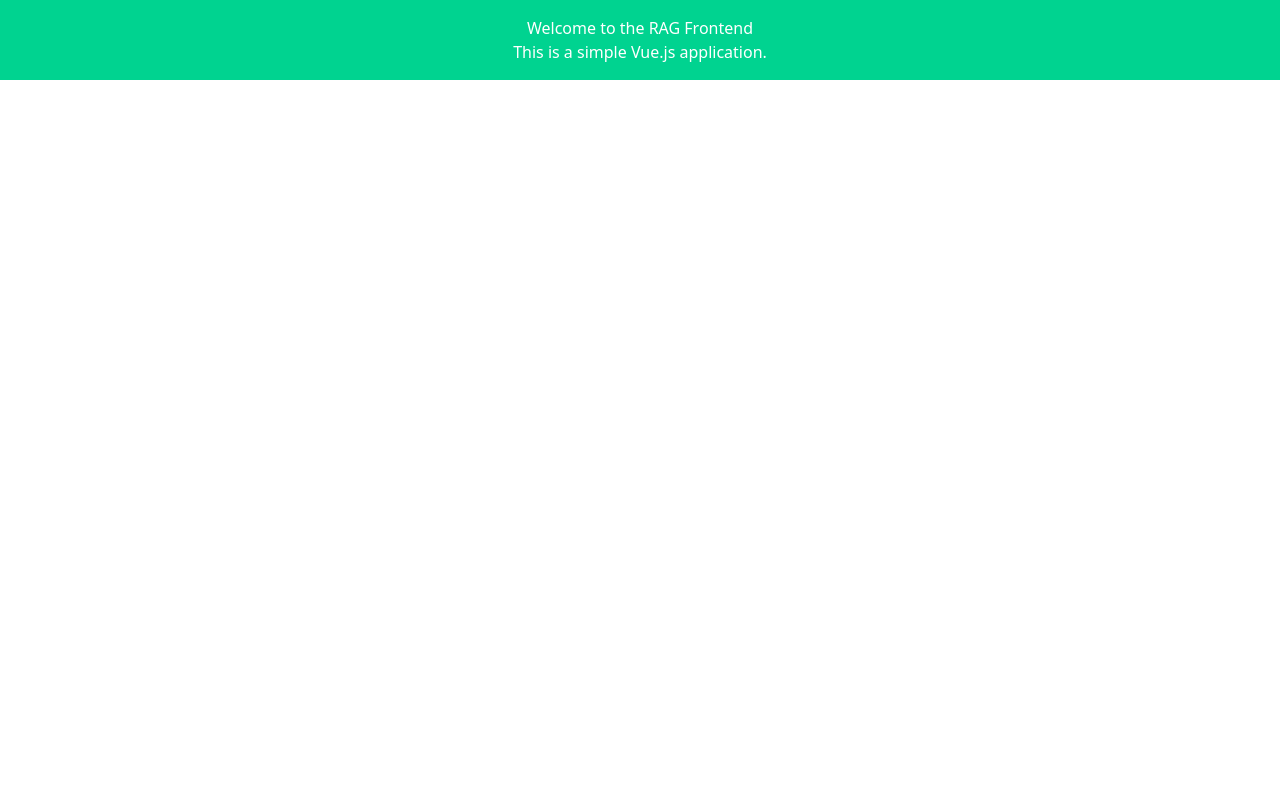
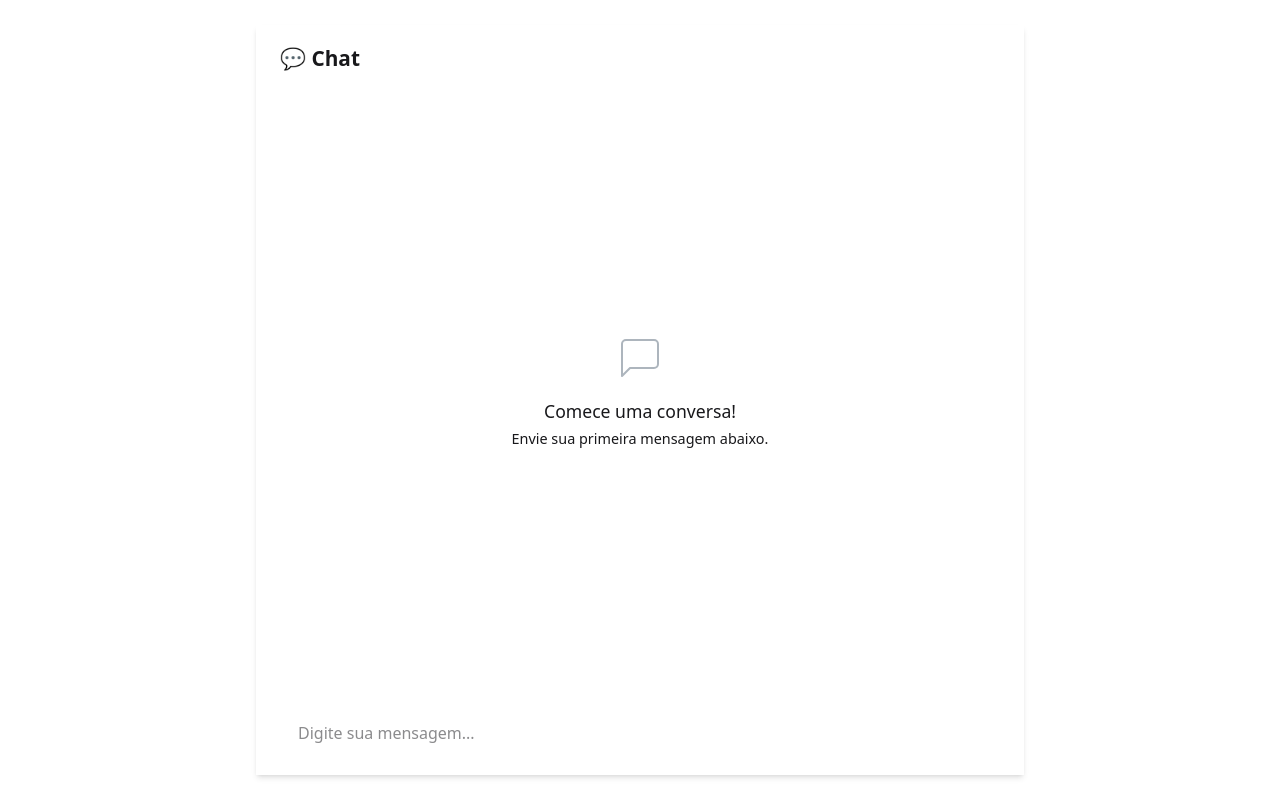
Before and after one commit to Guilhermeaug/rag, a Vue app in the folder rag-frontend/: page / in a window 1280 px wide. Built offline with nearby package versions, Linux system fonts and the light colour scheme.

Commit message:
initial commit

```diff
--- a/rag-frontend/src/views/HomeView.vue
+++ b/rag-frontend/src/views/HomeView.vue
@@ -1,11 +1,354 @@
 <script setup lang="ts">
+import { ref, nextTick, watch } from 'vue';
+
+interface Message {
+  id: number;
+  text: string;
+  sender: 'user' | 'llm';
+  timestamp: Date;
+}
+
+const messages = ref<Message[]>([]);
+const newMessage = ref('');
+let messageIdCounter = 0;
+const messagesAreaRef = ref<HTMLElement | null>(null); // Referência para a área de mensagens
+
+const scrollToBottom = () => {
+  nextTick(() => { // Garante que o DOM foi atualizado
+    const area = messagesAreaRef.value;
+    if (area) {
+      area.scrollTop = area.scrollHeight;
+    }
+  });
+};
+
+// Observa o array de mensagens e rola para baixo quando novas mensagens são adicionadas
+watch(messages, () => {
+  scrollToBottom();
+}, { deep: true });
+
+
+const sendMessage = async () => {
+  const text = newMessage.value.trim();
+  if (text === '') return;
+
+  messages.value.push({
+    id: messageIdCounter++,
+    text: text,
+    sender: 'user',
+    timestamp: new Date(),
+  });
+  newMessage.value = '';
+
+  // Simulação da resposta da LLM
+  // Adiciona um spinner ou indicador de "digitando" aqui
+  const thinkingMessageId = messageIdCounter++;
+  messages.value.push({
+    id: thinkingMessageId,
+    text: 'LLM está pensando...', // Ou um componente de spinner
+    sender: 'llm',
+    timestamp: new Date(),
+  });
+  scrollToBottom(); // Rola para ver a mensagem de "pensando"
+
+  await new Promise(resolve => setTimeout(resolve, 1500)); // Simula o tempo de resposta da rede
+
+  // Remove a mensagem de "pensando"
+  const thinkingIndex = messages.value.findIndex(m => m.id === thinkingMessageId);
+  if (thinkingIndex !== -1) {
+    messages.value.splice(thinkingIndex, 1);
+  }
+
+  const llmResponseText = `Esta é uma resposta minimalista e elegante para: "${text}"`;
+  messages.value.push({
+    id: messageIdCounter++, // Garante ID único para a resposta final
+    text: llmResponseText,
+    sender: 'llm',
+    timestamp: new Date(),
+  });
+  // O watch já cuidará do scrollToBottom para a mensagem final
+};
 </script>
 
 <template>
-  <main>
-    <div class="bg-success p-4">
-      <h1 class="text-center text-white">Welcome to the RAG Frontend</h1>
-      <p class="text-center text-white">This is a simple Vue.js application.</p>
-    </div>
-  </main>
+  <div class="page-container">
+    <main class="chat-container">
+      <header class="chat-header">
+        <h1>💬 Chat</h1>
+      </header>
+
+      <div class="messages-area" ref="messagesAreaRef">
+        <div v-if="messages.length === 0" class="no-messages-placeholder">
+          <svg xmlns="http://www.w3.org/2000/svg" width="48" height="48" viewBox="0 0 24 24" fill="none" stroke="currentColor" stroke-width="1" stroke-linecap="round" stroke-linejoin="round" class="feather feather-message-square"><path d="M21 15a2 2 0 0 1-2 2H7l-4 4V5a2 2 0 0 1 2-2h14a2 2 0 0 1 2 2z"></path></svg>
+          <p>Comece uma conversa!</p>
+          <span>Envie sua primeira mensagem abaixo.</span>
+        </div>
+        <div
+          v-for="message in messages"
+          :key="message.id"
+          class="message-wrapper"
+          :class="{ 'user': message.sender === 'user', 'llm': message.sender === 'llm' }"
+        >
+          <div class="message-bubble" :class="{'thinking': message.text === 'LLM está pensando...'}">
+            <p class="message-text">{{ message.text }}</p>
+            <span v-if="message.text !== 'LLM está pensando...'" class="timestamp">{{ message.timestamp.toLocaleTimeString([], { hour: '2-digit', minute: '2-digit' }) }}</span>
+          </div>
+        </div>
+      </div>
+
+      <footer class="input-area">
+        <form @submit.prevent="sendMessage" class="input-form">
+          <input
+            type="text"
+            v-model="newMessage"
+            class="message-input"
+            placeholder="Digite sua mensagem..."
+            aria-label="Mensagem"
+          />
+          <button type="submit" class="send-button" aria-label="Enviar mensagem">
+            <svg xmlns="http://www.w3.org/2000/svg" width="24" height="24" viewBox="0 0 24 24" fill="none" stroke="currentColor" stroke-width="2" stroke-linecap="round" stroke-linejoin="round" class="feather feather-send"><line x1="22" y1="2" x2="11" y2="13"></line><polygon points="22 2 15 22 11 13 2 9 22 2"></polygon></svg>
+          </button>
+        </form>
+      </footer>
+    </main>
+  </div>
 </template>
+
+<style scoped>
+/* Estilos Globais para o Componente */
+:root {
+  --font-family-sans-serif: -apple-system, BlinkMacSystemFont, "Segoe UI", Roboto, "Helvetica Neue", Arial, sans-serif;
+  --background-color: #f4f7f6;
+  --container-background: #ffffff;
+  --header-background: #ffffff;
+  --text-primary: #212529; /* Cor de texto mais escura para melhor contraste */
+  --text-secondary: #495057;
+  --text-muted: #6c757d;
+
+  --user-message-background: #007AFF;
+  --user-message-text: #ffffff;
+  --llm-message-background: #e9ecef; /* Um pouco mais claro que antes */
+  --llm-message-text: #212529; /* Texto mais escuro para contraste */
+  --thinking-message-color: #495057;
+
+
+  --input-border-color: #ced4da;
+  --button-primary-color: #007AFF;
+  --button-hover-color: #0056b3;
+
+  --border-radius-default: 16px; /* Aumentado para um visual mais suave */
+  --border-radius-bubble: 20px; /* Aumentado */
+  --shadow-sm: 0 2px 4px rgba(0,0,0,0.04);
+  --shadow-md: 0 6px 12px rgba(0,0,0,0.07);
+}
+
+.page-container {
+  display: flex;
+  justify-content: center;
+  align-items: center;
+  min-height: 100vh;
+  background-color: var(--background-color);
+  font-family: var(--font-family-sans-serif);
+  padding: 20px; /* Aumentado o padding da página */
+  box-sizing: border-box;
+}
+
+.chat-container {
+  display: flex;
+  flex-direction: column;
+  /* Ajusta altura considerando o padding da page-container e max-height */
+  height: calc(100vh - 40px); /* 20px de padding em cima e 20px em baixo */
+  max-height: 750px; /* Aumentada a altura máxima */
+  width: 100%;
+  max-width: 768px; /* LARGURA AUMENTADA para melhor visualização em desktop */
+  background-color: var(--container-background);
+  border-radius: var(--border-radius-default);
+  box-shadow: var(--shadow-md);
+  overflow: hidden;
+}
+
+.chat-header {
+  padding: 18px 24px; /* Ajustado padding */
+  background-color: var(--header-background);
+  border-bottom: 1px solid var(--input-border-color);
+  text-align: center;
+  flex-shrink: 0; /* Impede que o header encolha */
+}
+
+.chat-header h1 {
+  font-size: 1.3rem; /* Levemente aumentado */
+  font-weight: 600;
+  color: var(--text-primary);
+  margin: 0;
+}
+
+.messages-area {
+  flex-grow: 1;
+  overflow-y: auto;
+  padding: 24px; /* Aumentado padding */
+  display: flex;
+  flex-direction: column;
+  gap: 8px;
+}
+
+.no-messages-placeholder {
+  display: flex;
+  flex-direction: column;
+  align-items: center;
+  justify-content: center;
+  height: 100%;
+  text-align: center;
+  color: var(--text-muted);
+}
+.no-messages-placeholder svg {
+  margin-bottom: 16px;
+  color: #adb5bd;
+}
+.no-messages-placeholder p {
+  font-size: 1.1rem;
+  font-weight: 500;
+  margin-bottom: 4px;
+  color: var(--text-secondary);
+}
+.no-messages-placeholder span {
+  font-size: 0.9rem;
+}
+
+
+.message-wrapper {
+  display: flex;
+  flex-direction: column;
+  margin-bottom: 14px;
+}
+
+.message-wrapper.user {
+  align-items: flex-end;
+}
+
+.message-wrapper.llm {
+  align-items: flex-start;
+}
+
+.message-bubble {
+  padding: 12px 18px; /* Aumentado padding interno */
+  border-radius: var(--border-radius-bubble);
+  max-width: 85%;
+  word-wrap: break-word;
+  box-shadow: var(--shadow-sm);
+  line-height: 1.55; /* Melhorado espaçamento entre linhas */
+  font-size: 0.98rem; /* Levemente aumentado */
+}
+
+.message-bubble.thinking {
+  background-color: var(--llm-message-background);
+  color: var(--thinking-message-color);
+  font-style: italic;
+}
+.message-bubble.thinking .message-text {
+   margin-bottom: 0;
+}
+
+
+.message-text {
+  margin: 0 0 5px 0;
+}
+
+.user .message-bubble {
+  background-color: var(--user-message-background);
+  color: var(--user-message-text);
+  border-bottom-right-radius: 8px;
+}
+
+.llm .message-bubble:not(.thinking) { /* Aplica apenas se não for a mensagem de "pensando" */
+  background-color: var(--llm-message-background);
+  color: var(--llm-message-text);
+  border-bottom-left-radius: 8px;
+}
+
+.timestamp {
+  font-size: 0.75rem; /* Levemente aumentado */
+  display: block;
+}
+
+.user .timestamp {
+  color: rgba(255, 255, 255, 0.75);
+  text-align: right;
+}
+.llm .timestamp {
+  color: var(--text-muted); /* Usando text-muted para consistência */
+  text-align: left;
+}
+
+
+.input-area {
+  padding: 16px 24px; /* Aumentado padding */
+  background-color: var(--header-background);
+  border-top: 1px solid var(--input-border-color);
+  flex-shrink: 0; /* Impede que a área de input encolha */
+}
+
+.input-form {
+  display: flex;
+  align-items: center;
+  gap: 12px; /* Aumentado gap */
+}
+
+.message-input {
+  flex-grow: 1;
+  padding: 14px 18px; /* Aumentado padding */
+  border: 1px solid var(--input-border-color);
+  border-radius: var(--border-radius-default); /* Usando border-radius maior */
+  font-size: 1rem; /* Tamanho de fonte padrão */
+  background-color: var(--container-background);
+  color: var(--text-primary);
+  outline: none;
+}
+.message-input:focus {
+  border-color: var(--button-primary-color);
+  box-shadow: 0 0 0 3px rgba(0, 122, 255, 0.15); /* Ajustado shadow no focus */
+}
+
+.send-button {
+  background-color: var(--button-primary-color);
+  color: white;
+  border: none;
+  border-radius: 50%;
+  width: 48px; /* Aumentado tamanho do botão */
+  height: 48px;
+  display: flex;
+  align-items: center;
+  justify-content: center;
+  cursor: pointer;
+  transition: background-color 0.2s ease, transform 0.1s ease;
+  flex-shrink: 0;
+}
+
+.send-button:hover {
+  background-color: var(--button-hover-color);
+}
+.send-button:active {
+  transform: scale(0.95); /* Efeito de clique */
+}
+
+.send-button svg {
+  width: 22px;
+  height: 22px;
+}
+
+.messages-area::-webkit-scrollbar {
+  width: 8px; /* Levemente mais larga */
+}
+
+.messages-area::-webkit-scrollbar-track {
+  background: transparent;
+}
+
+.messages-area::-webkit-scrollbar-thumb {
+  background-color: #d1d1d1; /* Cor mais clara para o scrollbar */
+  border-radius: 10px;
+  border: 2px solid var(--container-background); /* Adiciona borda para parecer mais fino */
+}
+.messages-area::-webkit-scrollbar-thumb:hover {
+  background-color: #b3b3b3;
+}
+</style>
```
Also changed, not shown: 1 other file (tests, documents, lock files or other folders).
